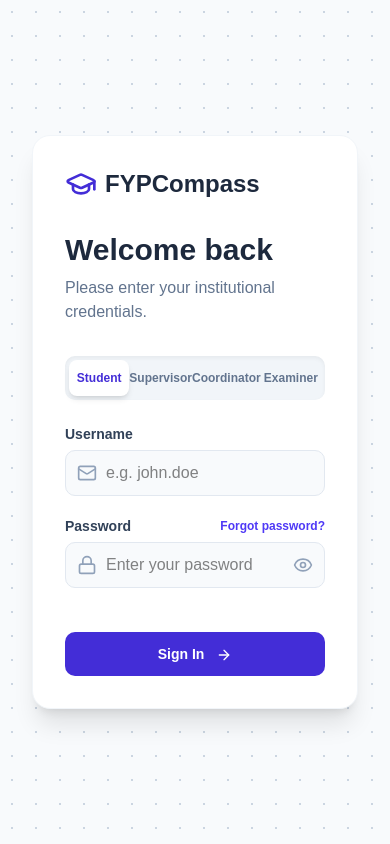
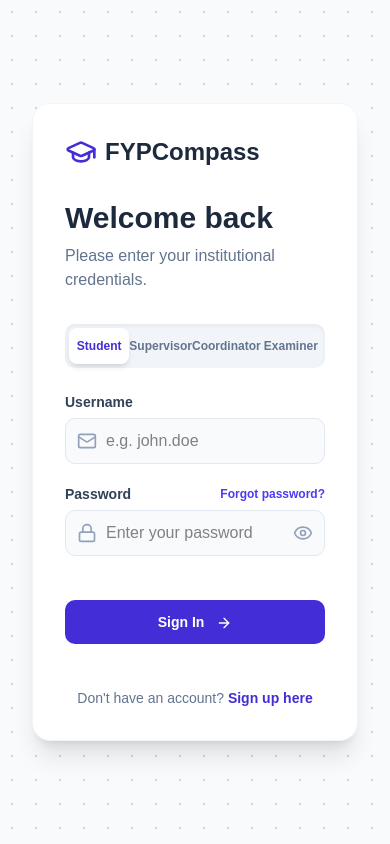
Before and after one commit to LEH268/FYPCompass, a React (Vite) app in the folder client/: page /#/login in a window 390 px wide. Built offline with nearby package versions, Linux system fonts and the light colour scheme.

Commit message:
Update Login and Signup Dashboard

```diff
--- a/client/src/pages/Login.jsx
+++ b/client/src/pages/Login.jsx
@@ -6,7 +6,7 @@ import bgGif from "../assets/Login and Signup Background.gif";
 
 export default function Login() {
   const [showForgotModal, setShowForgotModal] = useState(false);
-  const [showPassword, setShowPassword] = useState(false); // 已修复：添加了缺失的状态
+  const [showPassword, setShowPassword] = useState(false);
   const [email, setEmail] = useState("");
   const [otp, setOtp] = useState("");
   const [step, setStep] = useState(1);
@@ -132,6 +132,14 @@ export default function Login() {
             <button type="submit" className="w-full py-3 mt-6 text-sm font-bold rounded-lg text-white bg-indigo-700 hover:bg-indigo-800 transition-all">
               Sign In <ArrowRight className="ml-2 h-4 w-4 inline" />
             </button>
+
+            {/* Link to Signup Page */}
+            <div className="mt-6 text-center text-sm text-slate-500">
+              Don't have an account?{" "}
+              <Link to="/signup" className="font-bold text-indigo-700 hover:text-indigo-900 transition-colors">
+                Sign up here
+              </Link>
+            </div>
           </form>
 
           {/* Forgot Password Modal */}
--- a/client/src/pages/Signup.jsx
+++ b/client/src/pages/Signup.jsx
@@ -41,7 +41,7 @@ export default function Signup() {
       </div>
 
       {/* Right Panel - Signup Form */}
-      <div className="w-full lg:w-1/2 flex items-center justify-center p-8 z-10 bg-academic-pattern backdrop-blur-md overflow-y-auto">
+      <div className="w-full lg:w-1/2 flex items-center justify-center p-8 z-10 bg-white backdrop-blur-md overflow-y-auto">
         <div className="w-full max-w-md bg-white p-8 rounded-2xl shadow-xl border border-slate-200 transition-all hover:shadow-2xl my-8">
           <div className="flex items-center space-x-2 mb-8 lg:hidden">
             <GraduationCap className="h-8 w-8 text-indigo-700" />
```
